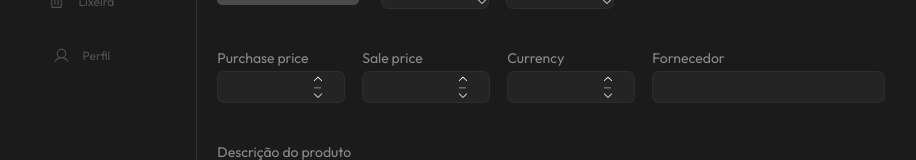
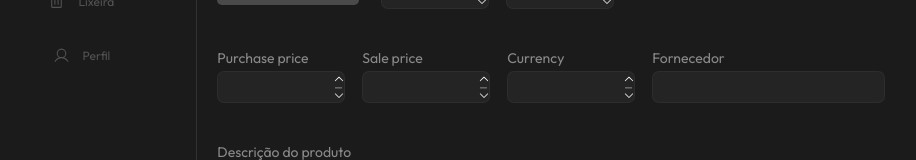
Before and after one commit to yeaaah-dev/yeah-stock, a React (Vite) app: page /registration in a window 1280 px wide. Shown: the part 254-414 px from the top of the page, without its empty margins (33-949 px from the left). Built offline with nearby package versions, Linux system fonts and the light colour scheme.

Commit message:
style: change position spin buttons and change position  importation

```diff
--- a/src/pages/registrationScreen/RegistrationScreen.jsx
+++ b/src/pages/registrationScreen/RegistrationScreen.jsx
@@ -1,7 +1,7 @@
+import { CaretDown, CaretUp, Image } from "@phosphor-icons/react";
 import styles from "../../pages/registrationScreen/RegistrationScreen.module.css";
 import { Sidebar } from "../../components/sidebar";
 import { Input } from "../../components/Input";
-import { CaretDown, CaretUp, Image } from "@phosphor-icons/react";
 import { useState } from "react";
 
 export function RegistrationScreen() {
@@ -82,7 +82,7 @@ export function RegistrationScreen() {
           <div className={styles["inputs-Purchase-price-currency"]}>
             <span className={styles["title-inputs"]}>Purchase price</span>
             <div className={styles["wrapper"]}>
-              <div className={styles["icon"]}>
+              <div className={styles["icon-sale-purchase-currency"]}>
                 <CaretUp
                   onClick={() => setPurchasePrice(purchasePrice + 1)}
                   className={styles["icon-caret-up"]}
@@ -105,7 +105,7 @@ export function RegistrationScreen() {
           <div className={styles["inputs-Purchase-price-currency"]}>
             <span className={styles["title-inputs"]}>Sale price</span>
             <div className={styles["wrapper"]}>
-              <div className={styles["icon"]}>
+              <div className={styles["icon-sale-purchase-currency"]}>
                 <CaretUp
                   onClick={() => setSalePrice(salePrice + 1)}
                   className={styles["icon-caret-up"]}
@@ -128,7 +128,7 @@ export function RegistrationScreen() {
           <div className={styles["inputs-Purchase-price-currency"]}>
             <span className={styles["title-inputs"]}>Currency</span>
             <div className={styles["wrapper"]}>
-              <div className={styles["icon"]}>
+              <div className={styles["icon-sale-purchase-currency"]}>
                 <CaretUp
                   onClick={() => setCurrency(currency + 1)}
                   className={styles["icon-caret-up"]}
--- a/src/pages/registrationScreen/RegistrationScreen.module.css
+++ b/src/pages/registrationScreen/RegistrationScreen.module.css
@@ -140,7 +140,18 @@ input[type="number"]::-webkit-outer-spin-button {
   position: absolute;
   margin-left: 5.7rem;
   top: 50%;
+  transform: translateY(-50%);
+}
 
+.icon-sale-purchase-currency {
+  display: flex;
+  flex-direction: column;
+  background-color: transparent;
+  color: #fff;
+  padding: 4px;
+  position: absolute;
+  margin-left: 7rem;
+  top: 50%;
   transform: translateY(-50%);
 }
 
```
